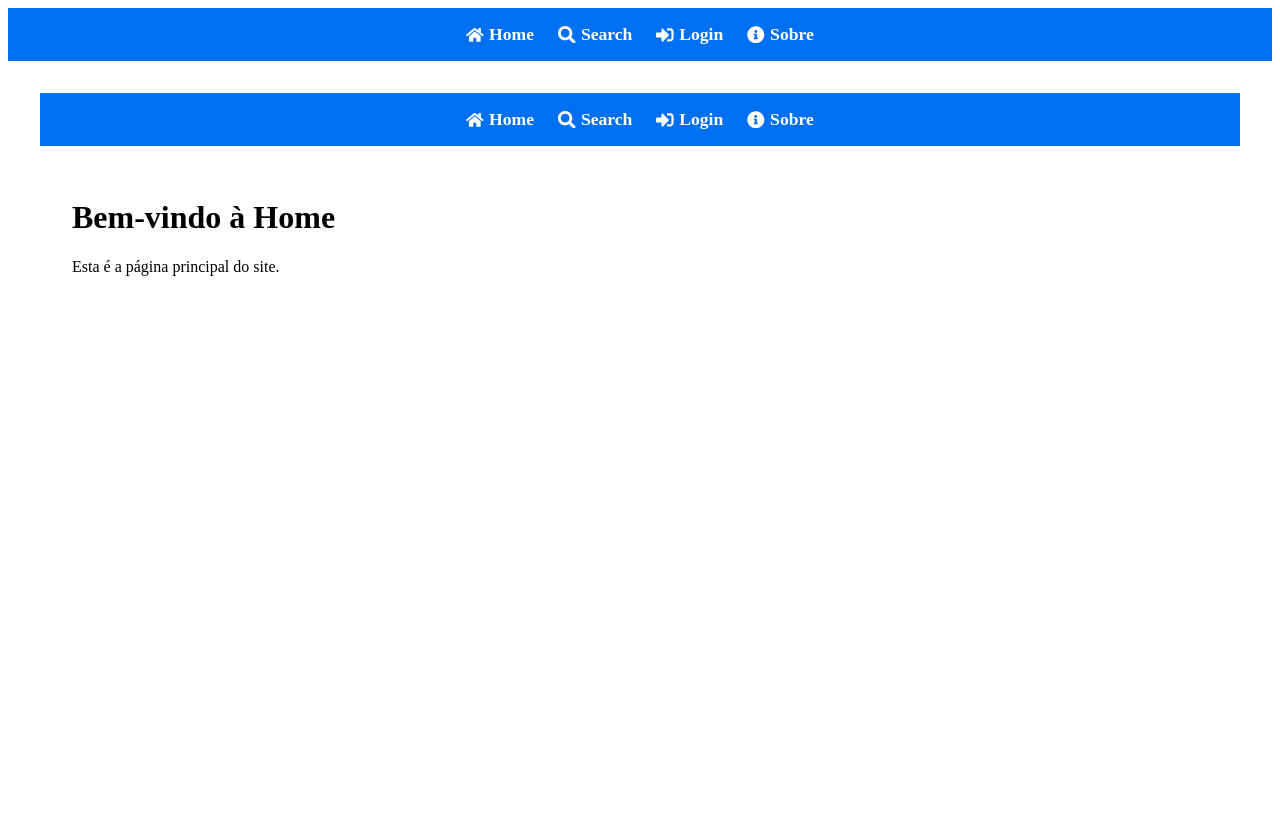
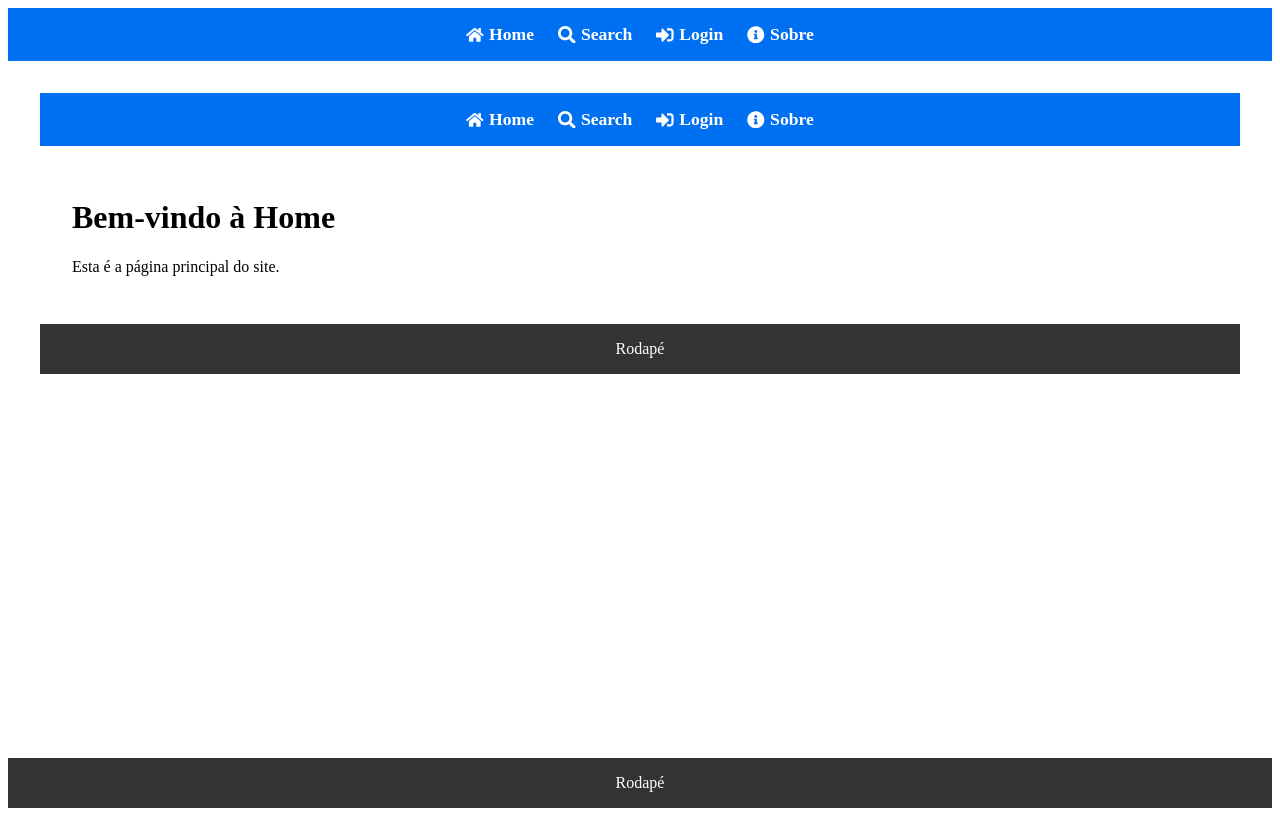
Before and after one commit to AdonayRocha/Wather-App-Next, a Next.js app: page / in a window 1280 px wide. Built offline with nearby package versions, Linux system fonts and the light colour scheme.

Commit message:
Páginas criadas

```diff
--- a/src/app/layout.tsx
+++ b/src/app/layout.tsx
@@ -1,5 +1,5 @@
-// app/layout.tsx
-import { ReactNode } from 'react';
+'use client';
+import { ReactNode, useEffect, useState } from 'react';
 import Link from 'next/link';
 import { FaHome, FaSearch, FaSignInAlt, FaInfoCircle } from 'react-icons/fa';
 import styles from './layout.module.css';
@@ -9,6 +9,12 @@ interface LayoutProps {
 }
 
 export default function RootLayout({ children }: LayoutProps) {
+  const [isClient, setIsClient] = useState(false);
+
+  useEffect(() => {
+    setIsClient(true);
+  }, []);
+
   return (
     <html lang="pt-BR">
       <body className={styles.container}>
@@ -28,7 +34,10 @@ export default function RootLayout({ children }: LayoutProps) {
             </Link>
           </nav>
         </header>
-        <main className={styles.content}>{children}</main>
+        <main className={styles.content}>
+          {isClient ? children : null}
+        </main>
+        <footer className={styles.footer}>Rodapé</footer>
       </body>
     </html>
   );
```
Also changed, not shown: src/app/pages/home/page.tsx (added), src/app/pages/login/page.tsx (added), src/app/pages/profile/page.tsx (added), src/app/pages/search/page.tsx (added).
